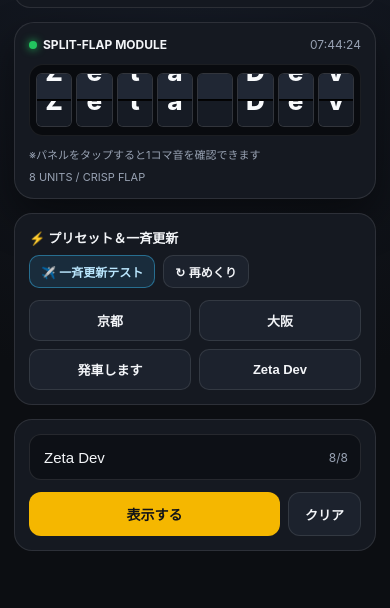
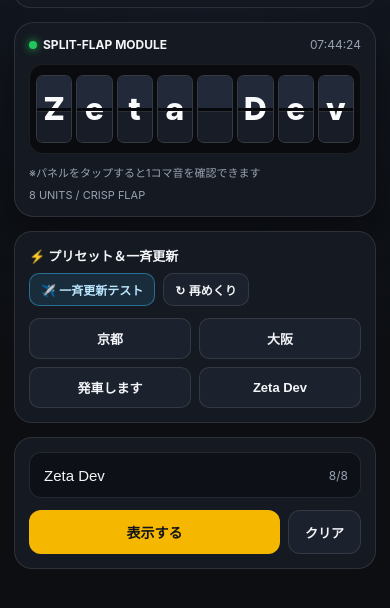
Before and after one commit to o16sun/split_flap_display.html, a plain HTML site: page index.html in a window 390 px wide. Shown: the part 124-732 px from the top of the page. Drawn offline with Linux system fonts and the light colour scheme.

Commit message:
Refactor CSS styles for layout and responsiveness

```diff
--- a/index.html
+++ b/index.html
@@ -15,9 +15,8 @@
       --accent: #f5b700;
       --accent-2: #38bdf8;
       --ok: #22c55e;
-      --flap-bg: #1a1f29;
-      --flap-bg-top: #202734;
-      --flap-bg-bot: #161b24;
+      --flap-top-bg: #222938;
+      --flap-bot-bg: #171c26;
       --flap-ink: #f8fafc;
     }
 
@@ -36,7 +35,7 @@
     }
 
     .app {
-      max-width: 920px;
+      max-width: 980px;
       margin: 0 auto;
       padding: 16px 14px 48px;
       display: flex;
@@ -154,96 +153,100 @@
       box-shadow: 0 0 8px var(--ok);
     }
 
-    /* ★ iPhone Safari で高さが 0 や細線にならないよう明示的に確保 */
+    /* フラップ表示エリア：大きめ＆ダブり防止 */
     .flap-grid {
       display: grid;
       grid-template-columns: repeat(8, minmax(0, 1fr));
-      gap: 6px;
+      gap: 8px;
       width: 100%;
-      min-height: 68px;
       background: #090b0f;
       border: 1px solid rgba(255, 255, 255, 0.08);
       border-radius: 14px;
-      padding: 10px 8px;
+      padding: 12px 10px;
     }
 
     .unit {
+      --u-h: 112px;
+      --f-size: 56px;
       position: relative;
       width: 100%;
-      height: 76px;
-      min-height: 76px;
-      flex-shrink: 0;
-      border-radius: 8px;
+      height: var(--u-h);
+      min-height: var(--u-h);
+      border-radius: 10px;
       background: #10141c;
-      border: 1px solid rgba(255, 255, 255, 0.14);
+      border: 1px solid rgba(255, 255, 255, 0.16);
       overflow: hidden;
       cursor: pointer;
-      perspective: 420px;
+      perspective: 520px;
       user-select: none;
     }
 
-    .flap-half {
+    /* 上半分の窓 */
+    .flap-top {
       position: absolute;
       left: 0;
       right: 0;
+      top: 0;
       height: 50%;
       overflow: hidden;
-      display: flex;
-      justify-content: center;
+      background: var(--flap-top-bg);
+      z-index: 2;
+    }
+
+    /* 下半分の窓 */
+    .flap-bottom {
+      position: absolute;
+      left: 0;
+      right: 0;
+      bottom: 0;
+      height: 50%;
+      overflow: hidden;
+      background: var(--flap-bot-bg);
+      z-index: 1;
+    }
+
+    /* めくれる上フラップ（1枚だけアニメーション） */
+    .flap-flipper {
+      position: absolute;
+      left: 0;
+      right: 0;
+      top: 0;
+      height: 50%;
+      overflow: hidden;
+      background: linear-gradient(180deg, #2b3446 0%, #1d2432 100%);
+      transform-origin: 50% 100%;
+      z-index: 4;
+      opacity: 0;
+      pointer-events: none;
       backface-visibility: hidden;
       -webkit-backface-visibility: hidden;
     }
 
-    .flap-top {
-      top: 0;
-      align-items: flex-end;
-      background: var(--flap-bg-top);
-      border-bottom: 1px solid rgba(0, 0, 0, 0.75);
-      transform-origin: 50% 100%;
-      z-index: 2;
-    }
-
-    .flap-bottom {
-      bottom: 0;
-      align-items: flex-start;
-      background: var(--flap-bg-bot);
-      border-top: 1px solid rgba(255, 255, 255, 0.08);
-      transform-origin: 50% 0%;
-      z-index: 1;
-    }
-
-    .flap-flipper {
-      top: 0;
-      align-items: flex-end;
-      background: linear-gradient(180deg, #273041 0%, #1b212d 100%);
-      border-bottom: 1px solid rgba(0, 0, 0, 0.85);
-      transform-origin: 50% 100%;
-      z-index: 4;
-      opacity: 0;
-      pointer-events: none;
-    }
-
+    /* 文字をユニット全体高さで配置し、上下の窓で切り抜く */
     .glyph {
-      font-size: 38px;
-      line-height: 76px;
-      height: 76px;
+      position: absolute;
+      left: 0;
+      width: 100%;
+      height: var(--u-h);
+      line-height: var(--u-h);
+      font-size: var(--f-size);
       font-weight: 800;
       color: var(--flap-ink);
       text-align: center;
-      width: 100%;
+    }
+
+    .flap-top .glyph,
+    .flap-flipper .glyph {
+      top: 0;
     }
 
     .flap-bottom .glyph {
-      transform: translateY(-50%);
-    }
-
-    .flap-flipper .glyph {
-      transform: translateY(0);
+      top: calc(var(--u-h) * -0.5);
     }
 
     .unit.is-flipping .flap-flipper {
       opacity: 1;
-      animation: flipDown 0.16s ease-in forwards;
+      animation: flipDown 0.17s ease-in forwards;
     }
 
     @keyframes flipDown {
@@ -252,19 +255,21 @@
         filter: brightness(1);
       }
       100% {
-        transform: rotateX(-92deg);
-        filter: brightness(0.68);
+        transform: rotateX(-90deg);
+        filter: brightness(0.65);
       }
     }
 
+    /* 中央のヒンジ・分割線 */
     .center-bar {
       position: absolute;
       left: 0;
       right: 0;
       top: 50%;
-      height: 2px;
-      margin-top: -1px;
-      background: rgba(0, 0, 0, 0.9);
+      height: 3px;
+      margin-top: -1.5px;
+      background: #07090d;
+      box-shadow: 0 1px 0 rgba(255, 255, 255, 0.08);
       z-index: 6;
       pointer-events: none;
     }
@@ -394,20 +399,15 @@
       cursor: pointer;
     }
 
-    @media (max-width: 520px) {
+    @media (max-width: 640px) {
       .flap-grid {
         gap: 4px;
-        padding: 8px 6px;
+        padding: 10px 6px;
       }
       .unit {
-        height: 54px;
-        min-height: 54px;
-        border-radius: 6px;
-      }
-      .glyph {
-        font-size: 26px;
-        line-height: 54px;
-        height: 54px;
+        --u-h: 68px;
+        --f-size: 32px;
+        border-radius: 7px;
       }
     }
   </style>
@@ -565,9 +565,9 @@
       const unit = document.createElement("div");
       unit.className = "unit";
       unit.innerHTML = `
-        <div class="flap-half flap-top"><span class="glyph"> </span></div>
-        <div class="flap-half flap-bottom"><span class="glyph"> </span></div>
-        <div class="flap-half flap-flipper"><span class="glyph"> </span></div>
+        <div class="flap-top"><span class="glyph"> </span></div>
+        <div class="flap-bottom"><span class="glyph"> </span></div>
+        <div class="flap-flipper"><span class="glyph"> </span></div>
         <div class="center-bar"></div>
       `;
       unit.addEventListener("click", () => {
@@ -608,7 +608,7 @@
         u.botGlyph.textContent = nextChar;
         currentChars[index] = nextChar;
         u.el.classList.remove("is-flipping");
-      }, 155);
+      }, 165);
     }
 
     function clearTimers() {
```
